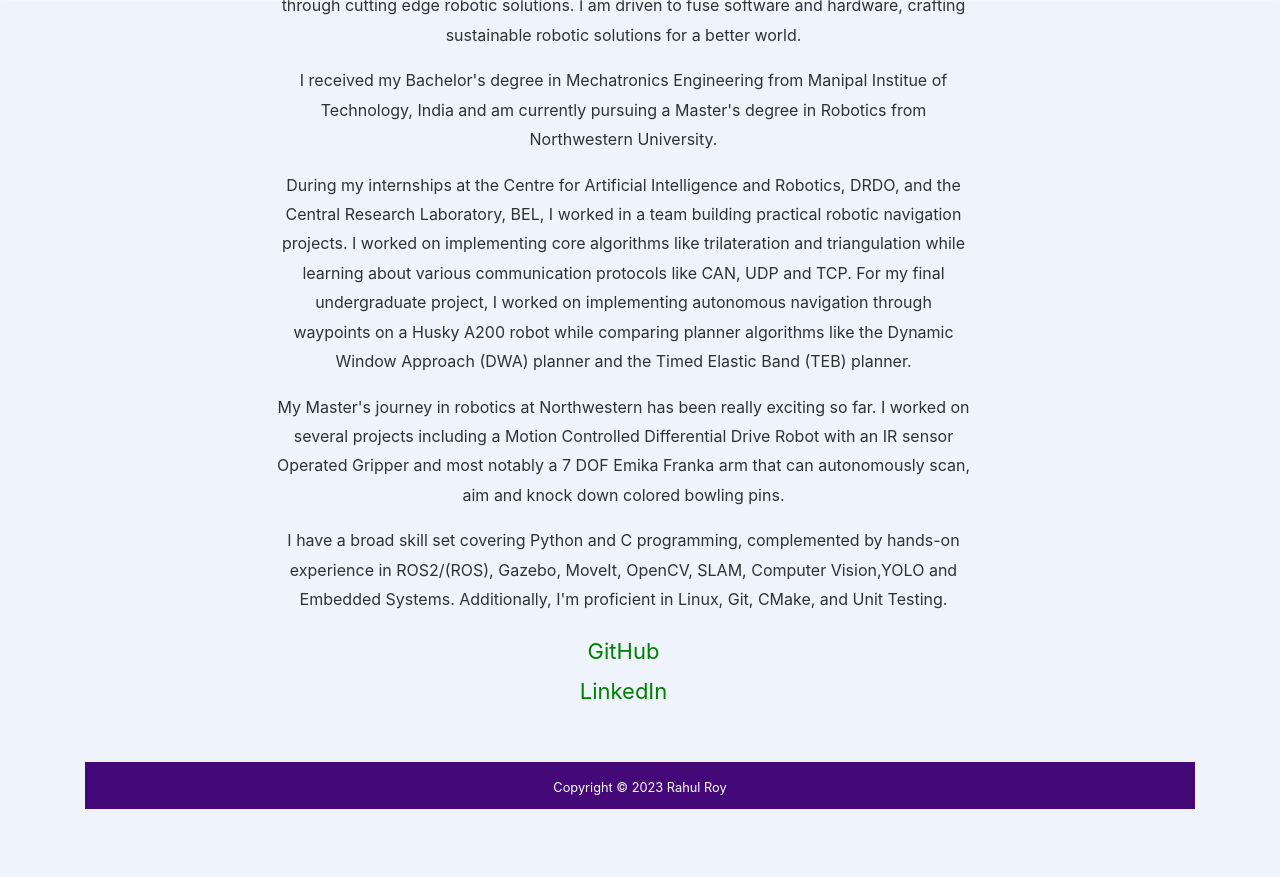
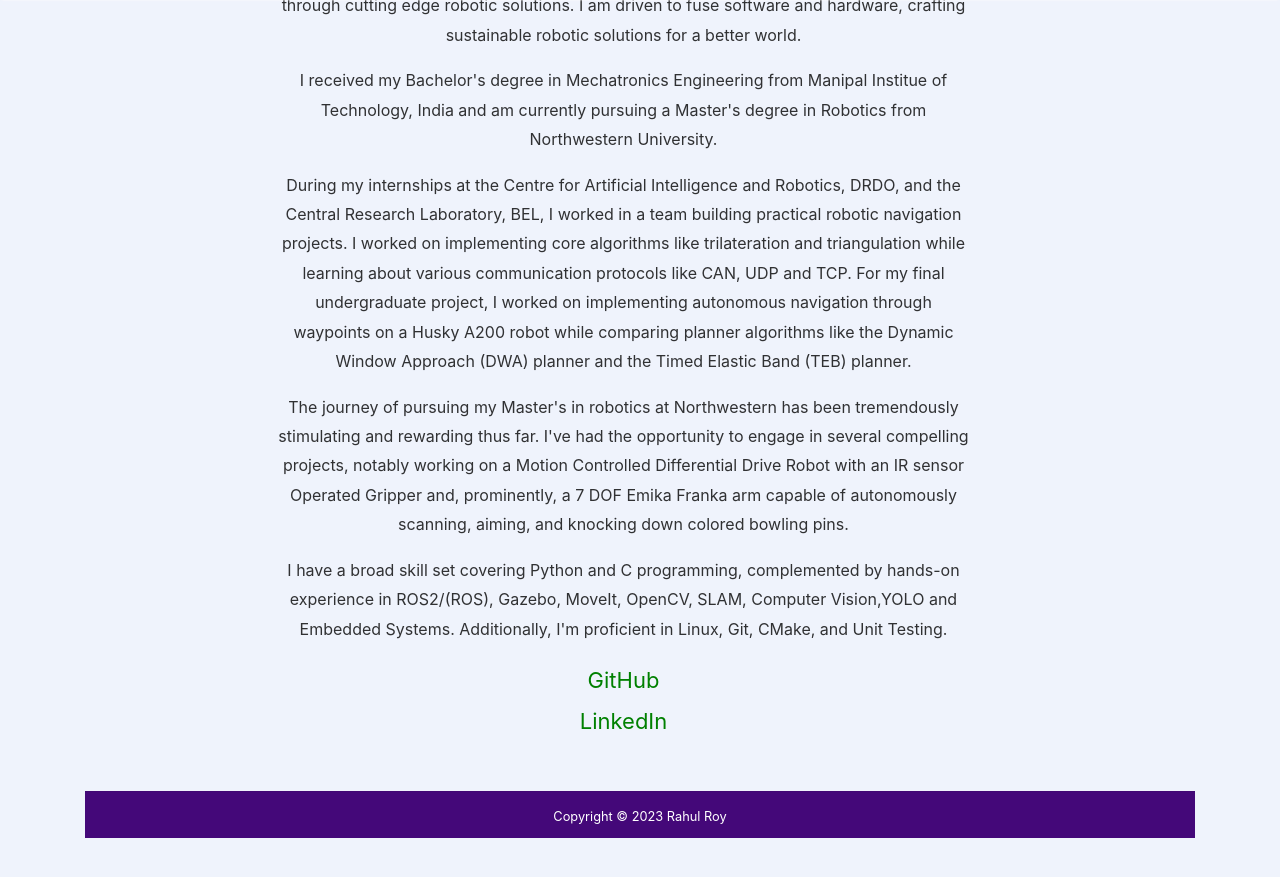
Before and after one commit to roy2909/roy2909.github.io, a Jekyll site: the page built from _pages/about.md, in a window 1280 px wide and 900 px high, scrolled down 764 px. Shown: the top 877 px of the window. Built offline with Jekyll 4.4.1, drawn with Linux system fonts in a browser that asks for light colours; nearby versions of some CDN libraries.

Commit message:
modified About me page

```diff
--- a/_pages/about.md
+++ b/_pages/about.md
@@ -33,7 +33,7 @@
 <p>During my internships at the Centre for Artificial Intelligence and Robotics, DRDO, and the Central Research Laboratory, BEL, I worked in a team building practical robotic navigation projects. I worked on implementing core algorithms like trilateration and triangulation while learning about various communication protocols like CAN, UDP and TCP.
 For my final undergraduate project, I worked on implementing autonomous navigation through waypoints on a Husky A200 robot while comparing planner algorithms like the Dynamic Window Approach (DWA) planner and the Timed Elastic Band (TEB) planner.</p>
 
-<p>My Master's journey in robotics at Northwestern has been really exciting so far. I worked on several projects including a Motion Controlled Differential Drive Robot with an IR sensor Operated Gripper and most notably a 7 DOF Emika Franka arm that can autonomously scan, aim and knock down colored bowling pins.</p>
+<p>The journey of pursuing my Master's in robotics at Northwestern has been tremendously stimulating and rewarding thus far. I've had the opportunity to engage in several compelling projects, notably working on a Motion Controlled Differential Drive Robot with an IR sensor Operated Gripper and, prominently, a 7 DOF Emika Franka arm capable of autonomously scanning, aiming, and knocking down colored bowling pins.</p>
 
 <p>I have a broad skill set covering Python and C programming, complemented by hands-on experience in ROS2/(ROS), Gazebo, MoveIt, OpenCV, SLAM, Computer Vision,YOLO and Embedded Systems. Additionally, I'm proficient in Linux, Git, CMake, and Unit Testing. </p>
 <div style="text-align: center; color: white; font-size:22px;">
```
